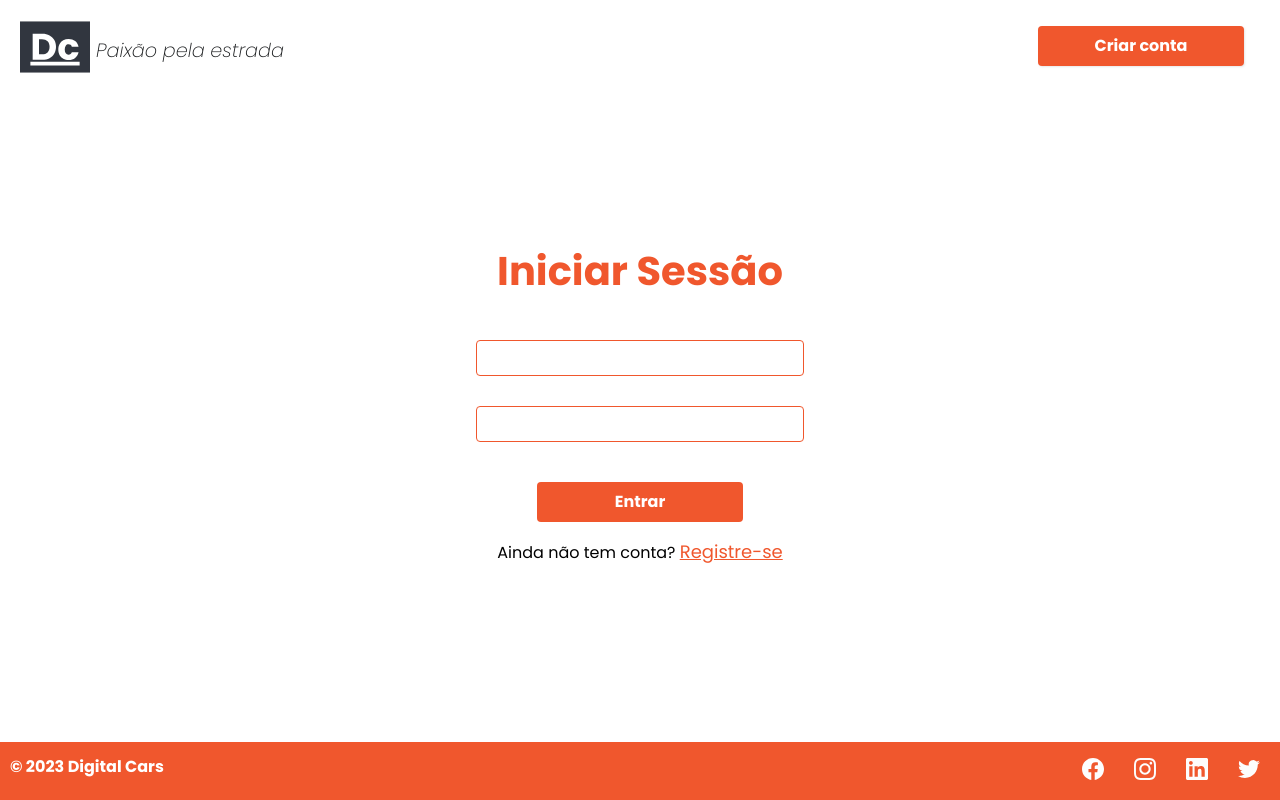
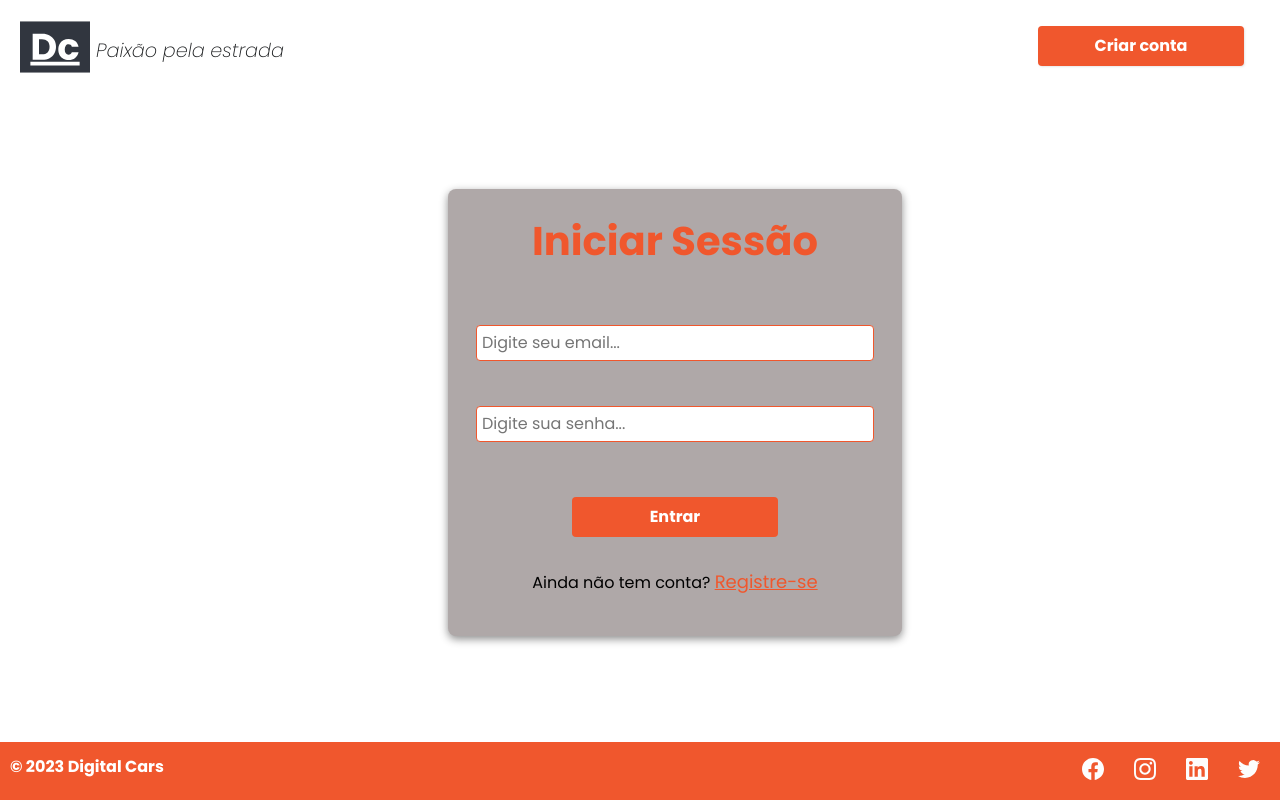
Before and after one commit to GabrielyPaz/projeto-integrador, a React (Vite) app: page /login in a window 1280 px wide. Built offline with nearby package versions, Linux system fonts and the light colour scheme.

Commit message:
Realizando reparo

```diff
--- a/src/Components/LoginForm/Form.module.css
+++ b/src/Components/LoginForm/Form.module.css
@@ -21,6 +21,15 @@
 
   .login_form {
     width: 100%;
+    display: flex;
+    flex-direction: column;
+    justify-content: center;
+    margin: 2.185rem;
+    padding: 1.75rem;
+    border-radius: 8px;
+    gap: 15px;
+    background-color: #afa8a8;
+    box-shadow: rgba(0, 0, 0, 0.45) 0px 3px 8px;
   }
 
   .login_form_title {
@@ -41,6 +50,11 @@
     align-items: center;
     border: #F0572D;
     outline: none;
+  }
+
+  .error .login {
+    border: 2px solid red;
+    background-color:rgba(255, 0, 0, 0.357);
   }
 
   .input {
--- a/src/Components/LoginForm/LoginForm.jsx
+++ b/src/Components/LoginForm/LoginForm.jsx
@@ -1,14 +1,14 @@
+import { useState } from 'react';
 import styles from './Form.module.css';
-import { useState } from 'react';
 import { useNavigate } from 'react-router-dom';
-//import registros from '../../'
 
 const Login = () => {
 
 const [email, setUserEmail] = useState("");
 const [password, setPassword] = useState("");
 const [formError, setFormError] = useState(false);
-const navigate = useNavigate;
+const navigate = useNavigate();
+
 const onChangeUserEmail = (e) => setUserEmail(e.target.value);
 const onChangePassword = (e) => setPassword(e.target.value);
 
@@ -16,20 +16,22 @@ const onSubmitInfo = (e) => {
   e.preventDefault();
   const formData = new FormData(e.target);
   const data = Object.fromEntries(formData);
-  const registers = JSON.parse(localStorage.getItem("registers"));
-  const existRegister = !!localStorage.getItem("registers");
-    //existRegister
-  if(data){
-                      //registers
+
+  const registros = JSON.parse(localStorage.getItem("registros"));
+  const existRegister = !!localStorage.getItem("registros");
+
+  if(existRegister){
+
     const searchUser = registros.find(record =>
-      record.email === data.email && record.senha === data.password)
-      console.log(searchUser)
+      record.email === data.email && record.password === data.password);
+
       if(searchUser){
 
         alert('Login efetuado com sucesso!')
-        localStorage.setItem('Está logado!', false)
-        localStorage.setItem('Usuário logado!', JSON.stringify(searchUser))
-        navigate('/')
+        localStorage.setItem('Está logado!', false);
+        localStorage.setItem('Usuário logado!', JSON.stringify(searchUser));
+
+        navigate("/")
       } else {
         alert('Informações inválidas. Tente novamente!')
         setFormError(true)
@@ -50,34 +52,36 @@ return (
 
           <h1 className={styles.login_form_title}>Iniciar Sessão</h1>
 
-        <div className={ styles.wrap_input } >
-          <label className={styles.focus_input} data-placeholder="E-mail"></label>
+              <div className={formError ? `${styles.wrap_input} ${styles.error}` : `${styles.wrap_input}`} >
+                <label className={styles.focus_input} htmlFor=""></label>
 
                   <input className={styles.login}
                     name="email"
                     type="email"
+                    placeholder="Digite seu email..."
                     value={email}
                     onChange={onChangeUserEmail}
                   />
               </div>
 
-            <div className={styles.wrap_input}>
-            <label className={styles.focus_input} data-placeholder="Senha"></label>
+              <div className={formError ? `${styles.wrap_input} ${styles.error}` : `${styles.wrap_input}`}>
+                <label className={styles.focus_input} htmlFor=""></label>
+
                 <input className={styles.login}
                   name="password"
                   type="password"
+                  placeholder="Digite sua senha..."
                   value={password}
                   onChange={onChangePassword}
                 />
               </div>
 
               <div className={styles.container_login_form_btn}>
-              <button className={styles.login_form_btn}>Entrar</button>
+                <button className={styles.login_form_btn} type="submit">Entrar</button>
               </div>
 
               <div className={styles.log} >
                   <p className={styles.question}>Ainda não tem conta? <a className={styles.register} href="/register">Registre-se</a></p>
-
               </div>
             </form>
 
--- a/src/Components/NavBar/Navbar.module.css
+++ b/src/Components/NavBar/Navbar.module.css
@@ -85,7 +85,7 @@ nav {
 
 /* ===== MENU HAMBURGUER ======== */
 
-@media(max-width:506px) {
+@media(max-width:586px) {
   .menuHamburger {
       display: block;
   }
--- a/src/Components/RegisterForm/RegisterForm.jsx
+++ b/src/Components/RegisterForm/RegisterForm.jsx
@@ -64,7 +64,7 @@ export default function RegisterForm(){
 
 		localStorage.setItem('registros', JSON.stringify(novoRegistro));
       alert('Cadastro realizado com sucesso!');
-      navigate('/');
+      navigate('/login');
 	}
 
 	const handleChange = (e) => {
--- a/src/index.css
+++ b/src/index.css
@@ -4,10 +4,17 @@
   box-sizing: border-box;
 }
 
+:root {
+  --laranja-principal: #f0572d;
+  --azul-escuro: #31363f;
+  --preto: #191B1D;
+  --cinza-background: #DFE4EA;
+}
+
 body {
 
     font-family: 'Poppins', sans-serif !important;
     height: 100vh;
-    background-color:  #DFE4EA;
+    background-color:  var(--cinza-background);
 
 }
```
Also changed, not shown: src/Components/NavBar/Navbar.jsx (+6 -3 lines), src/contexts/AuthContext.jsx (added, +13 -0 lines), 1 other file (tests, documents, lock files or other folders). Lines whose indentation alone changed are shown as unchanged.
